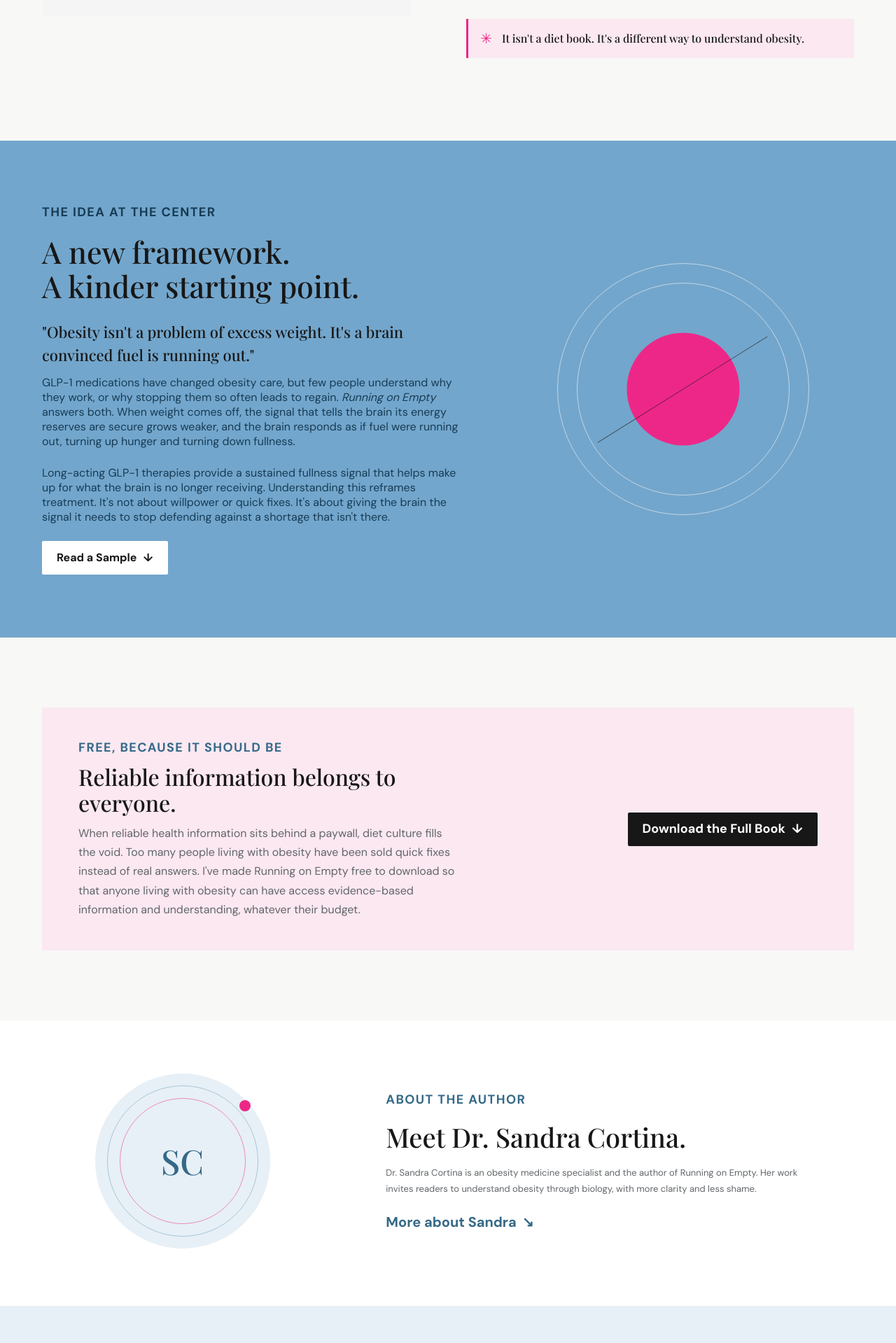
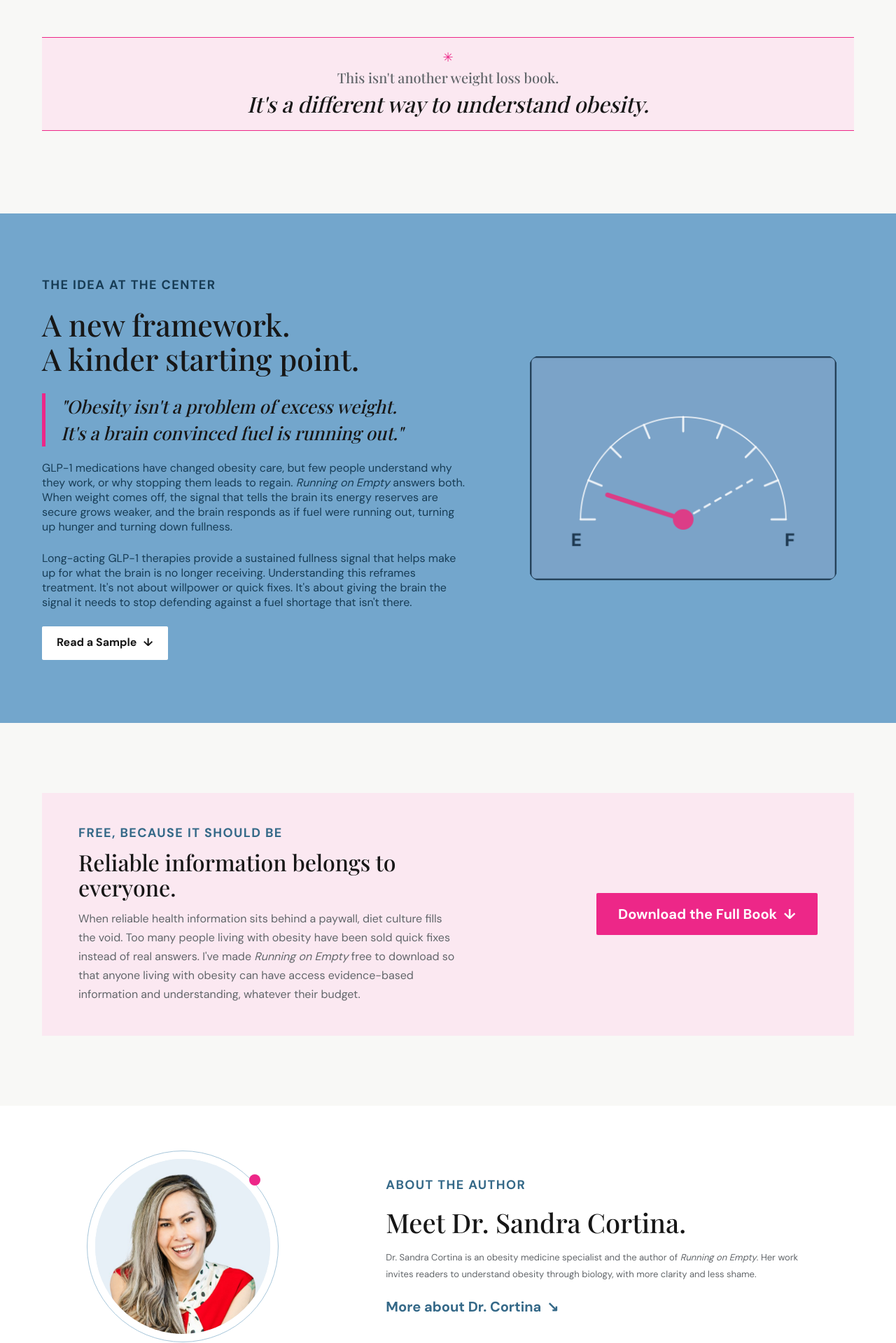
Before and after one commit to sandrachristinacortina/Book-Landing-Page, a plain HTML site: page index2.html in a window 1280 px wide. Shown: the part 1403-3322 px from the top of the page at 70% size. Drawn offline with nearby package versions, Linux system fonts and the light colour scheme; a web font is replaced by a local one.

Commit message:
changes font

```diff
--- a/index2.html
+++ b/index2.html
@@ -12,7 +12,7 @@
     <link rel="preconnect" href="https://fonts.googleapis.com" />
     <link rel="preconnect" href="https://fonts.gstatic.com" crossorigin />
     <link
-      href="https://fonts.googleapis.com/css2?family=DM+Sans:wght@400;500;600;700&family=Playfair+Display:wght@500;600&display=swap"
+      href="https://fonts.googleapis.com/css2?family=DM+Sans:wght@400;500;600;700&family=Playfair+Display:ital,wght@0,500;0,600;1,400;1,500&display=swap"
       rel="stylesheet"
     />
     <link rel="stylesheet" href="styles2.css" />
@@ -121,12 +121,11 @@
           <a class="inline-link" href="#sample"
             >Explore the central idea <span aria-hidden="true">↘</span></a
           >
-          <div class="book-note">
-            <span class="note-mark" aria-hidden="true">✳</span>
-            <p>
-              It isn't a diet book. It's a different way to understand obesity.
-            </p>
-          </div>
+        </div>
+        <div class="book-note">
+          <span class="note-mark" aria-hidden="true">✳</span>
+          <p class="note-lead">This isn't another weight loss book.</p>
+          <p class="note-turn">It's a different way to understand obesity.</p>
         </div>
       </section>
 
@@ -147,18 +146,18 @@
             </blockquote>
             <p class="sample-note">
               GLP-1 medications have changed obesity care, but few people
-              understand why they work, or why stopping them so often leads to
-              regain. <em>Running on Empty</em> answers both. When weight comes off, the
+              understand why they work, or why stopping them leads to regain.
+              <em>Running on Empty</em> answers both. When weight comes off, the
               signal that tells the brain its energy reserves are secure grows
               weaker, and the brain responds as if fuel were running out,
               turning up hunger and turning down fullness.
-              </p>
-              <p class="sample-note"> Long-acting GLP-1
-           therapies provide a sustained fullness signal that helps make up
-              for what the brain is no longer receiving. Understanding this
-              reframes treatment. It's not about willpower or quick fixes. It's
-              about giving the brain the signal it needs to stop defending
-              against a shortage that isn't there.
+            </p>
+            <p class="sample-note">
+              Long-acting GLP-1 therapies provide a sustained fullness signal
+              that helps make up for what the brain is no longer receiving.
+              Understanding this reframes treatment. It's not about willpower or
+              quick fixes. It's about giving the brain the signal it needs to
+              stop defending against a fuel shortage that isn't there.
             </p>
             <a
               class="button button-light"
@@ -167,10 +166,12 @@
               >Read a Sample <span aria-hidden="true">↓</span></a
             >
           </div>
-          <div class="sample-art" aria-hidden="true">
-            <span class="sample-orbit"></span><span class="sample-sun"></span
-            ><span class="sample-line"></span>
-          </div>
+          <img
+            class="sample-art"
+            src="running-on-empty-gauge.png"
+            alt="A fuel gauge with the needle near empty, while a dashed line shows the tank is actually more than half full"
+            loading="lazy"
+          />
         </div>
       </section>
 
@@ -185,9 +186,10 @@
           <p>
             When reliable health information sits behind a paywall, diet culture
             fills the void. Too many people living with obesity have been sold
-            quick fixes instead of real answers. I've made Running on Empty free
-            to download so that anyone living with obesity can have access
-            evidence-based information and understanding, whatever their budget.
+            quick fixes instead of real answers. I've made
+            <em>Running on Empty</em> free to download so that anyone living
+            with obesity can have access evidence-based information and
+            understanding, whatever their budget.
           </p>
         </div>
         <a
@@ -204,20 +206,25 @@
         aria-labelledby="author-title"
       >
         <div class="author-inner section-wrap">
-          <div class="author-monogram" aria-hidden="true">
-            <span>SC</span><i></i>
+          <div class="author-monogram">
+            <img
+              src="sandra-cortina-photo.jpg"
+              alt="Dr. Sandra Cortina, smiling, wearing a red dress and a polka-dot neck scarf"
+              loading="lazy"
+            />
+            <i aria-hidden="true"></i>
           </div>
           <div class="author-copy">
             <p class="eyebrow eyebrow-dark">About the author</p>
             <h2 id="author-title">Meet Dr. Sandra Cortina.</h2>
             <p>
               Dr. Sandra Cortina is an obesity medicine specialist and the
-              author of <en>Running on Empty</en>. Her work invites readers to
+              author of <em>Running on Empty</em>. Her work invites readers to
               understand obesity through biology, with more clarity and less
               shame.
             </p>
             <a class="inline-link" href="#contact"
-              >More about Sandra <span aria-hidden="true">↘</span></a
+              >More about Dr. Cortina <span aria-hidden="true">↘</span></a
             >
           </div>
         </div>
--- a/styles2.css
+++ b/styles2.css
@@ -368,25 +368,38 @@ summary:focus-visible {
 }
 
 .book-note {
-  margin-top: 30px;
-  padding: 15px 17px;
-  display: flex;
-  align-items: center;
-  gap: 14px;
-  border-left: 3px solid var(--pink);
+  grid-column: 1 / -1;
+  margin-top: -24px;
+  padding: 16px 32px 18px;
+  text-align: center;
+  border-top: 1px solid var(--pink);
+  border-bottom: 1px solid var(--pink);
   background: var(--pink-soft);
 }
 
 .note-mark {
+  display: block;
+  margin-bottom: 4px;
   color: var(--pink);
-  font-size: 20px;
+  font-size: 18px;
 }
 
 .book-note p {
   margin: 0;
   font-family: var(--serif);
-  font-size: 16px;
-  line-height: 1.45;
+  line-height: 1.3;
+}
+
+.note-lead {
+  color: var(--muted);
+  font-size: 20px;
+}
+
+.note-turn {
+  margin-top: 4px !important;
+  color: var(--ink);
+  font-size: 31px;
+  font-style: italic;
 }
 
 .ideas-section {
@@ -486,10 +499,14 @@ summary:focus-visible {
 
 .sample-copy blockquote {
   max-width: 540px;
-  margin: 25px 0 12px;
+  margin: 25px 0 20px;
+  padding-left: 22px;
+  border-left: 5px solid var(--pink);
+  color: var(--ink);
   font-family: var(--serif);
-  font-size: 22px;
-  line-height: 1.5;
+  font-size: 26px;
+  font-style: italic;
+  line-height: 1.45;
 }
 
 .sample-note {
@@ -508,40 +525,11 @@ summary:focus-visible {
 }
 
 .sample-art {
-  position: relative;
-  width: min(100%, 360px);
-  aspect-ratio: 1;
+  display: block;
+  width: min(100%, 440px);
+  height: auto;
   justify-self: center;
-  border: 1px solid rgb(255 255 255 / 54%);
-  border-radius: 50%;
-}
-
-.sample-orbit {
-  position: absolute;
-  inset: 27px;
-  border: 1px solid rgb(255 255 255 / 55%);
-  border-radius: 50%;
-}
-
-.sample-sun {
-  position: absolute;
-  top: 50%;
-  left: 50%;
-  width: 45%;
-  aspect-ratio: 1;
-  border-radius: 50%;
-  background: var(--pink);
-  transform: translate(-50%, -50%);
-}
-
-.sample-line {
-  position: absolute;
-  top: 50%;
-  left: 10%;
-  width: 80%;
-  height: 1px;
-  background: rgb(23 23 23 / 62%);
-  transform: rotate(-32deg);
+  border-radius: 16px;
 }
 
 .download-section {
@@ -578,13 +566,15 @@ summary:focus-visible {
 
 .button-dark {
   flex: 0 0 auto;
-  background: var(--ink);
+  min-height: 60px;
+  padding: 0 30px;
+  background: var(--pink);
   color: white;
-  font-size: 18px;
+  font-size: 20px;
 }
 
 .button-dark:hover {
-  background: var(--blue-deep);
+  background: #d81976;
 }
 
 .author-section {
@@ -610,32 +600,25 @@ summary:focus-visible {
   background: #e7f0f6;
 }
 
-.author-monogram::before,
-.author-monogram::after {
+.author-monogram::before {
   position: absolute;
-  inset: 17px;
+  inset: -12px;
   border: 1px solid #a7c6da;
   border-radius: 50%;
   content: "";
 }
 
-.author-monogram::after {
-  inset: 35px;
-  border-color: rgb(237 39 136 / 50%);
-}
-
-.author-monogram span {
-  position: relative;
-  z-index: 1;
-  color: var(--blue-deep);
-  font-family: var(--serif);
-  font-size: 49px;
+.author-monogram img {
+  width: 100%;
+  height: 100%;
+  border-radius: 50%;
+  object-fit: cover;
 }
 
 .author-monogram i {
   position: absolute;
-  top: 38px;
-  right: 28px;
+  top: 22px;
+  right: 14px;
   width: 16px;
   height: 16px;
   border-radius: 50%;
@@ -952,6 +935,19 @@ summary:focus-visible {
     font-size: 15px;
   }
 
+  .book-note {
+    margin-top: 0;
+    padding: 12px 20px 14px;
+  }
+
+  .note-lead {
+    font-size: 17px;
+  }
+
+  .note-turn {
+    font-size: 23px;
+  }
+
   .ideas-section {
     padding: 67px 0 70px;
   }
@@ -990,11 +986,12 @@ summary:focus-visible {
   }
 
   .sample-copy blockquote {
-    font-size: 19px;
+    padding-left: 16px;
+    font-size: 21px;
   }
 
   .sample-art {
-    width: min(76vw, 280px);
+    width: min(100%, 360px);
   }
 
   .download-section {
@@ -1011,6 +1008,12 @@ summary:focus-visible {
     font-size: 28px;
   }
 
+  .button-dark {
+    min-height: 52px;
+    padding: 0 22px;
+    font-size: 17px;
+  }
+
   .author-section {
     padding: 61px 0 66px;
   }
@@ -1025,13 +1028,9 @@ summary:focus-visible {
     justify-self: start;
   }
 
-  .author-monogram span {
-    font-size: 39px;
-  }
-
   .author-monogram i {
-    top: 24px;
-    right: 18px;
+    top: 14px;
+    right: 8px;
   }
 
   .faq-section {
```
Also changed, not shown: running-on-empty-gauge.png (added), sandra-cortina-photo.jpg (added), 1 other file.
